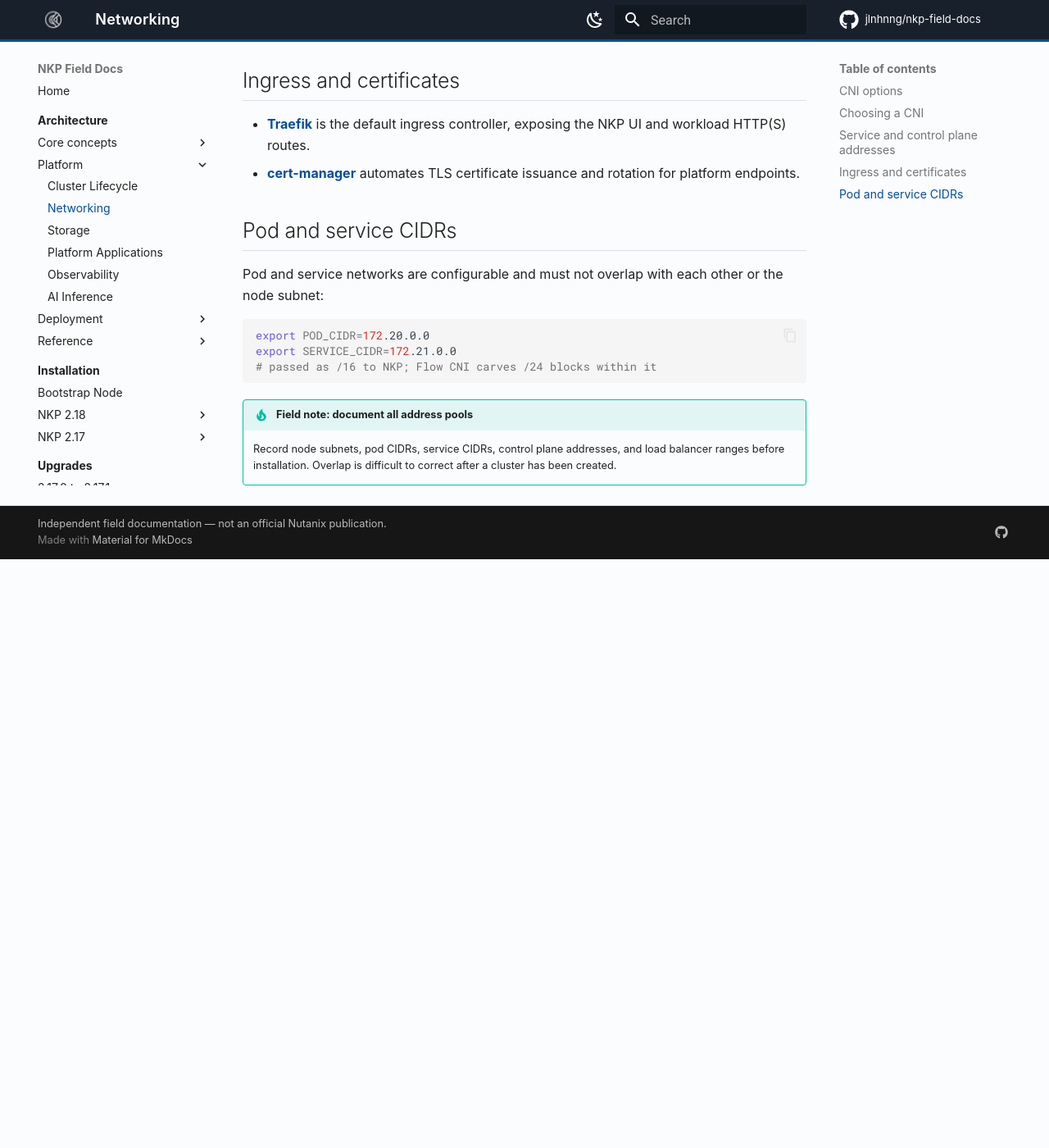
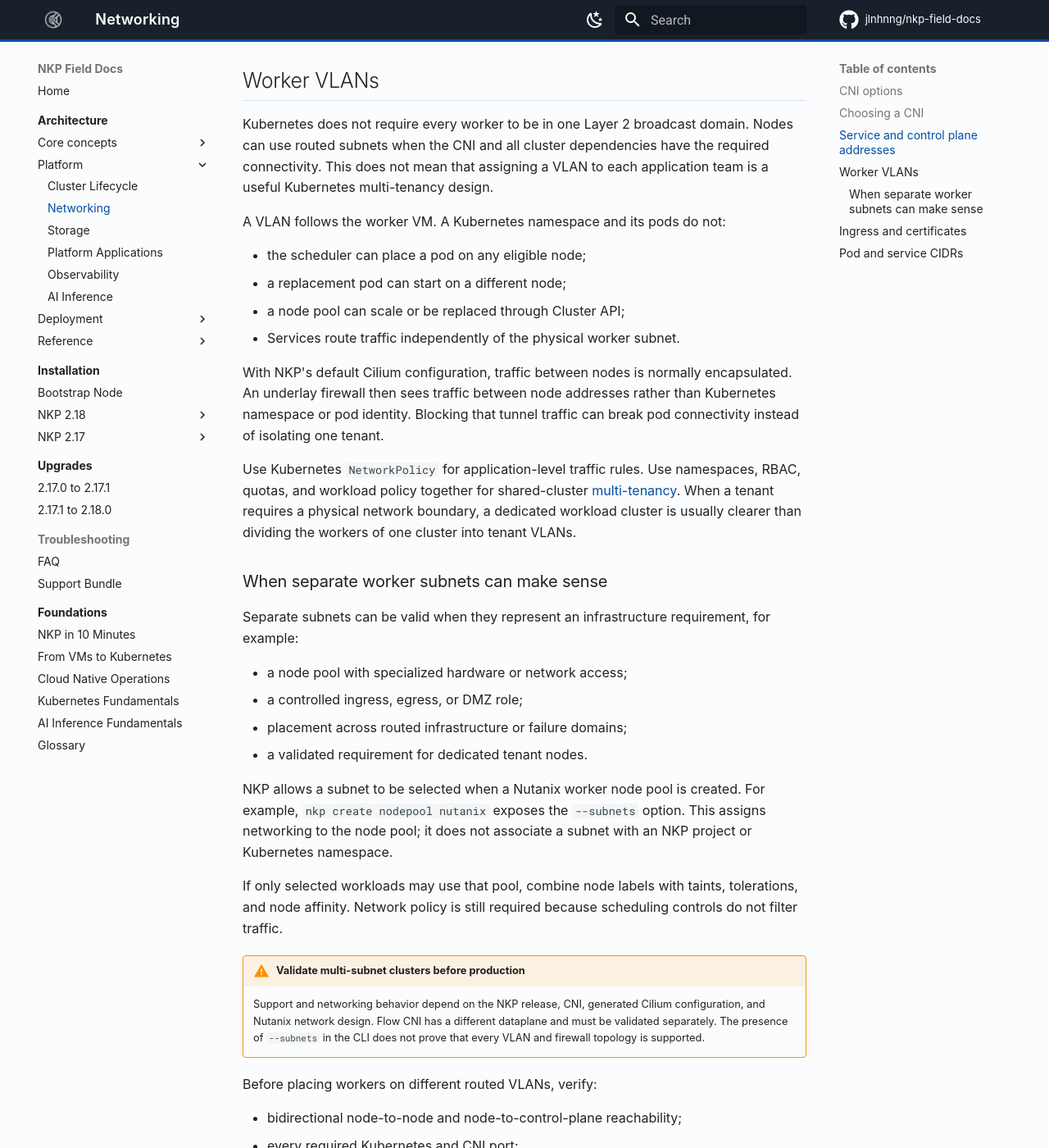
Before and after one commit to jlnhnng/nkp-field-docs, an MkDocs documentation site: the page built from docs/architecture/networking.md, in a window 1280 px wide and 1400 px high, scrolled down 1526 px. Shown: the whole window at 82% size. Built offline with MkDocs 1.6.1 and Material for MkDocs 9.7.7, drawn with Linux system fonts in a browser that asks for light colours; comment, search, counter and statistics services are not loaded; before the commit the page ends 2208 px from its top, so only the background shows below that; some of the changed text lies outside the part shown.

Commit message:
Document multi-tenancy and worker network boundaries
Explain when to use native Kubernetes controls, NKP organizational scopes, or dedicated clusters so infrastructure patterns do not become accidental tenant boundaries.

```diff
--- a/docs/architecture/networking.md
+++ b/docs/architecture/networking.md
@@ -62,6 +62,68 @@ These stable endpoints are different from node addresses. CAPX-created Nutanix
 VMs normally receive node addresses from Nutanix IPAM or DHCP. CAPI can then
 replace a node without preserving the old VM's address.
 
+## Worker VLANs
+
+Kubernetes does not require every worker to be in one Layer 2 broadcast domain.
+Nodes can use routed subnets when the CNI and all cluster dependencies have the
+required connectivity. This does not mean that assigning a VLAN to each
+application team is a useful Kubernetes multi-tenancy design.
+
+A VLAN follows the worker VM. A Kubernetes namespace and its pods do not:
+
+- the scheduler can place a pod on any eligible node;
+- a replacement pod can start on a different node;
+- a node pool can scale or be replaced through Cluster API;
+- Services route traffic independently of the physical worker subnet.
+
+With NKP's default Cilium configuration, traffic between nodes is normally
+encapsulated. An underlay firewall then sees traffic between node addresses
+rather than Kubernetes namespace or pod identity. Blocking that tunnel traffic
+can break pod connectivity instead of isolating one tenant.
+
+Use Kubernetes `NetworkPolicy` for application-level traffic rules. Use
+namespaces, RBAC, quotas, and workload policy together for shared-cluster
+[multi-tenancy](multi-tenancy.md). When a tenant requires a physical network
+boundary, a dedicated workload cluster is usually clearer than dividing the
+workers of one cluster into tenant VLANs.
+
+### When separate worker subnets can make sense
+
+Separate subnets can be valid when they represent an infrastructure requirement,
+for example:
+
+- a node pool with specialized hardware or network access;
+- a controlled ingress, egress, or DMZ role;
+- placement across routed infrastructure or failure domains;
+- a validated requirement for dedicated tenant nodes.
+
+NKP allows a subnet to be selected when a Nutanix worker node pool is created.
+For example, `nkp create nodepool nutanix` exposes the `--subnets` option. This
+assigns networking to the node pool; it does not associate a subnet with an NKP
+project or Kubernetes namespace.
+
+If only selected workloads may use that pool, combine node labels with taints,
+tolerations, and node affinity. Network policy is still required because
+scheduling controls do not filter traffic.
+
+!!! warning "Validate multi-subnet clusters before production"
+    Support and networking behavior depend on the NKP release, CNI, generated
+    Cilium configuration, and Nutanix network design. Flow CNI has a different
+    dataplane and must be validated separately. The presence of `--subnets` in
+    the CLI does not prove that every VLAN and firewall topology is supported.
+
+Before placing workers on different routed VLANs, verify:
+
+- bidirectional node-to-node and node-to-control-plane reachability;
+- every required Kubernetes and CNI port;
+- VXLAN connectivity and MTU when the generated Cilium configuration uses
+  tunnel mode;
+- access to DNS, NTP, registries, Prism Central, storage, ingress, and load
+  balancer addresses;
+- non-overlapping node, pod, service, and load balancer address ranges;
+- sufficient IPAM capacity for rolling upgrades and replacement nodes;
+- pod rescheduling, node replacement, scaling, and upgrades across the boundary.
+
 ## Ingress and certificates
 
 - **[Traefik](https://traefik.io/)** is the default ingress controller, exposing
--- a/docs/troubleshooting/faq.md
+++ b/docs/troubleshooting/faq.md
@@ -68,6 +68,36 @@ therefore requires suitable hosts to be added to the external inventory.
 Use pre-provisioned infrastructure because the environment requires existing
 hosts—not only to make replaceable nodes look like traditional permanent VMs.
 See [From VMs to Kubernetes](../start-here/from-vms-to-kubernetes.md#stable-endpoints-replaceable-nodes).
+
+## Should Kubernetes workers be placed in different VLANs?
+
+Not by default. A routed multi-subnet cluster can work, but VLANs are normally
+the wrong boundary for applications or NKP projects.
+
+A VLAN is attached to a worker VM. Pods are scheduled and rescheduled across
+eligible workers, so a namespace does not stay in one VLAN unless additional
+scheduling rules dedicate nodes to it. Even then, taints and affinity control
+placement—not network traffic.
+
+For shared clusters, use:
+
+- `NetworkPolicy` for pod and namespace traffic;
+- RBAC for API access;
+- quotas for shared capacity;
+- workload policy for pod security;
+- dedicated node pools only where hardware or capacity separation is required.
+
+Use a dedicated workload cluster when a tenant needs a physical network or
+stronger security boundary.
+
+NKP can select a Nutanix subnet for a worker node pool with
+`nkp create nodepool nutanix --subnets`. Use this for a validated infrastructure
+requirement, not to recreate a VLAN-per-application VM design. All worker
+subnets must provide the connectivity required by the selected CNI, Kubernetes
+control plane, storage, registries, and platform services.
+
+See [Worker VLANs](../architecture/networking.md#worker-vlans) for design and
+validation guidance.
 
 ## Can one management cluster manage multiple Prism Element clusters?
 
--- a/mkdocs.yml
+++ b/mkdocs.yml
@@ -94,6 +94,7 @@ nav:
       - Core concepts:
           - Clusters: architecture/clusters.md
           - Workspaces and Projects: architecture/workspaces-and-projects.md
+          - Multi-Tenancy: architecture/multi-tenancy.md
       - Platform:
           - Cluster Lifecycle: architecture/cluster-lifecycle.md
           - Networking: architecture/networking.md
```
Also changed, not shown: docs/architecture/index.md (+2 -0 lines), docs/architecture/multi-tenancy.md (added, +176 -0 lines), docs/start-here/from-vms-to-kubernetes.md (+5 -0 lines), docs/start-here/kubernetes-fundamentals.md (+3 -0 lines).
